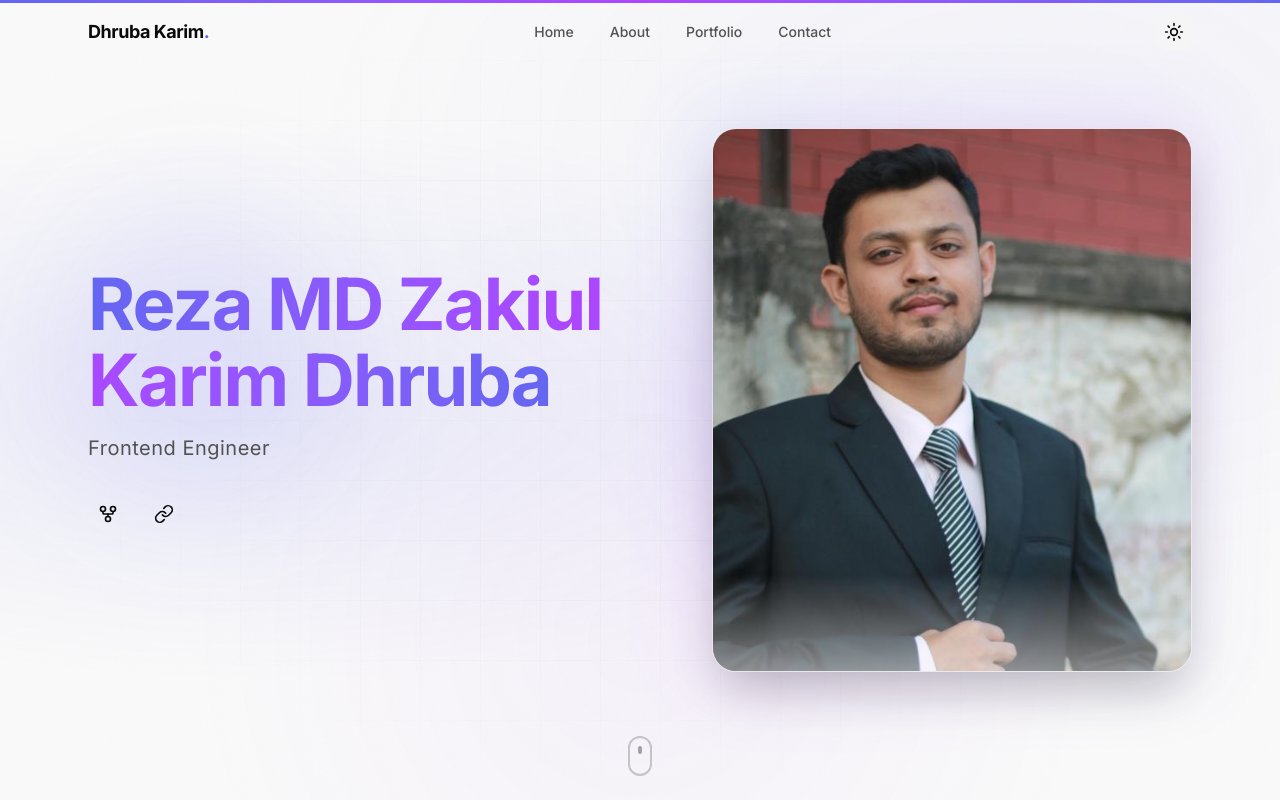
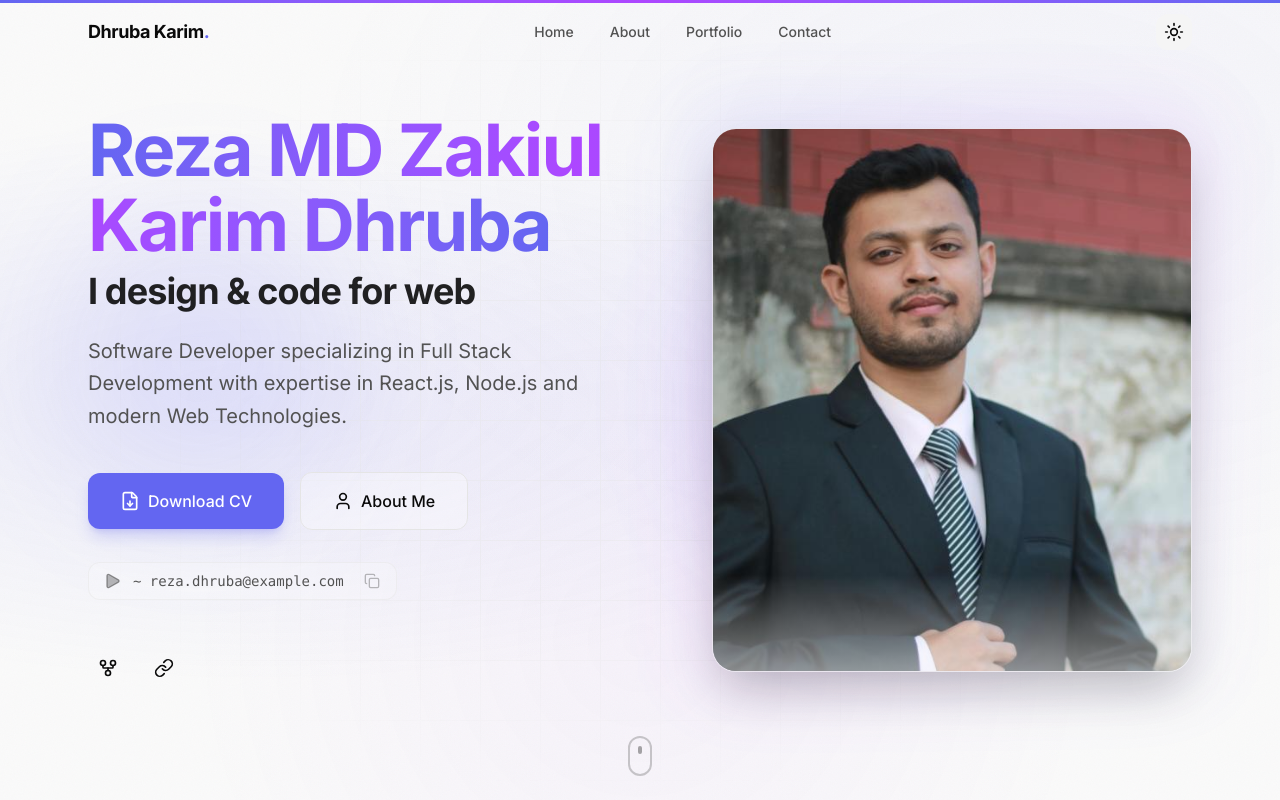
Before and after one commit to zkDhruba/my-portfolio, a Next.js app: page / in a window 1280 px wide. Shown: the top 800 px of the page. Built offline with nearby package versions, Linux system fonts and the light colour scheme.

Commit message:
hero layout changes with some texts

```diff
--- a/src/components/sections/HeroSection.tsx
+++ b/src/components/sections/HeroSection.tsx
@@ -1,10 +1,11 @@
 "use client";
 
-import { motion, useScroll, useTransform } from "framer-motion";
-import { useRef } from "react";
+import { motion, useScroll, useTransform, AnimatePresence } from "framer-motion";
+import { useRef, useState } from "react";
 import Image from "next/image";
 import { personalInfo, socialLinks } from "@/data/portfolio";
-import { GitFork, Link as LinkIcon, Globe, AtSign } from "lucide-react";
+import { GitFork, Link as LinkIcon, Globe, AtSign, FileDown, User, Check, Copy, Triangle } from "lucide-react";
+import Button from "@/components/ui/Button";
 
 const socialIconMap: Record<string, React.ReactNode> = {
   github: <GitFork className="w-5 h-5" />,
@@ -15,6 +16,7 @@ const socialIconMap: Record<string, React.ReactNode> = {
 
 export default function HeroSection() {
   const ref = useRef<HTMLElement>(null);
+  const [copied, setCopied] = useState(false);
   const { scrollYProgress } = useScroll({
     target: ref,
     offset: ["start start", "end start"],
@@ -22,6 +24,22 @@ export default function HeroSection() {
 
   const backgroundY = useTransform(scrollYProgress, [0, 1], ["0%", "30%"]);
   const opacity = useTransform(scrollYProgress, [0, 0.5], [1, 0]);
+
+  const copyToClipboard = () => {
+    navigator.clipboard.writeText(personalInfo.email);
+    setCopied(true);
+    setTimeout(() => setCopied(false), 2000);
+  };
+
+  const handleAboutClick = (e: React.MouseEvent) => {
+    e.preventDefault();
+    const lenis = (window as any).lenis;
+    if (lenis) {
+      lenis.scrollTo("#about", { offset: -80 });
+    } else {
+      document.querySelector("#about")?.scrollIntoView({ behavior: "smooth" });
+    }
+  };
 
   return (
     <section
@@ -71,7 +89,7 @@ export default function HeroSection() {
         style={{ opacity }}
       >
         {/* Left Column — Text Content */}
-        <div className="order-2 lg:order-1">
+        <div className="order-2 lg:order-1 text-center lg:text-left">
           {/* Name */}
           <motion.h1
             initial={{ opacity: 0, y: 30 }}
@@ -81,40 +99,106 @@ export default function HeroSection() {
               delay: 0.2,
               ease: [0.21, 0.47, 0.32, 0.98],
             }}
-            className="text-4xl sm:text-5xl lg:text-6xl xl:text-7xl font-bold tracking-tight leading-[1.05] text-text-primary"
+            className="text-4xl sm:text-5xl lg:text-6xl xl:text-7xl font-bold tracking-tight leading-[1.05] text-text-primary mb-2"
           >
             <span className="bg-gradient-to-r from-accent via-purple-500 to-accent bg-clip-text text-transparent">
-            {personalInfo.name}
+              {personalInfo.name}
             </span>
-            {/* {personalInfo.name.split(" ").map((word, i) => (
-              <span key={i} className="block">
-                {i === 0 ? (
-                  word
-                ) : (
-                  <span className="bg-gradient-to-r from-accent via-purple-500 to-accent bg-clip-text text-transparent">
-                    {word}
-                  </span>
-                )}
-              </span>
-            ))} */}
           </motion.h1>
 
-          {/* Title / Role */}
+          {/* Headline */}
+          <motion.h2
+            initial={{ opacity: 0, y: 20 }}
+            animate={{ opacity: 1, y: 0 }}
+            transition={{ duration: 0.6, delay: 0.4 }}
+            className="text-2xl sm:text-3xl md:text-4xl font-bold tracking-tight text-text-primary/90 mt-2"
+          >
+            {personalInfo.headline}
+          </motion.h2>
+
+          {/* Subtext */}
           <motion.p
             initial={{ opacity: 0, y: 20 }}
             animate={{ opacity: 1, y: 0 }}
-            transition={{ duration: 0.6, delay: 0.4 }}
-            className="mt-4 text-lg md:text-xl text-text-secondary tracking-wide"
+            transition={{ duration: 0.6, delay: 0.6 }}
+            className="mt-6 text-base sm:text-lg md:text-xl text-text-secondary max-w-xl mx-auto lg:mx-0 leading-relaxed"
           >
-            {personalInfo.title}
+            {personalInfo.subtext}
           </motion.p>
 
-          {/* Social Icons Row */}
+          {/* Buttons Row */}
           <motion.div
             initial={{ opacity: 0, y: 20 }}
             animate={{ opacity: 1, y: 0 }}
-            transition={{ duration: 0.6, delay: 0.6 }}
-            className="mt-8 flex items-center gap-4"
+            transition={{ duration: 0.6, delay: 0.8 }}
+            className="mt-10 flex flex-col sm:flex-row items-center justify-center lg:justify-start gap-4"
+          >
+            <Button
+              variant="primary"
+              size="lg"
+              href="/resume.pdf"
+              className="w-full sm:w-auto px-8"
+            >
+              <FileDown className="w-5 h-5" />
+              Download CV
+            </Button>
+            <Button
+              variant="outline"
+              size="lg"
+              href="#about"
+              onClick={handleAboutClick}
+              className="w-full sm:w-auto px-8 bg-surface/30 backdrop-blur-sm"
+            >
+              <User className="w-5 h-5" />
+              About Me
+            </Button>
+          </motion.div>
+
+          {/* Email Terminal Prompt */}
+          <motion.div
+            initial={{ opacity: 0, y: 20 }}
+            animate={{ opacity: 1, y: 0 }}
+            transition={{ duration: 0.6, delay: 1.0 }}
+            className="mt-8 flex justify-center lg:justify-start"
+          >
+            <button
+              onClick={copyToClipboard}
+              className="group relative flex items-center gap-3 px-4 py-2 rounded-xl border border-border/50 bg-surface/20 backdrop-blur-sm hover:border-accent/40 transition-all duration-300"
+            >
+              <Triangle className="w-4 h-4 text-text-secondary/60 fill-text-secondary/40 rotate-90" />
+              <span className="text-sm font-mono text-text-secondary group-hover:text-text-primary transition-colors">
+                ~ {personalInfo.email}
+              </span>
+              <div className="ml-2">
+                {copied ? (
+                  <Check className="w-4 h-4 text-green-500" />
+                ) : (
+                  <Copy className="w-4 h-4 text-text-secondary/40 group-hover:text-accent transition-colors" />
+                )}
+              </div>
+
+              {/* Tooltip */}
+              <AnimatePresence>
+                {copied && (
+                  <motion.span
+                    initial={{ opacity: 0, y: 10, scale: 0.9 }}
+                    animate={{ opacity: 1, y: -45, scale: 1 }}
+                    exit={{ opacity: 0, y: 10, scale: 0.9 }}
+                    className="absolute left-1/2 -translate-x-1/2 px-3 py-1 rounded-lg bg-accent text-white text-xs font-medium shadow-lg pointer-events-none"
+                  >
+                    Copied!
+                  </motion.span>
+                )}
+              </AnimatePresence>
+            </button>
+          </motion.div>
+
+          {/* Social Icons Row (Moved below features) */}
+          <motion.div
+            initial={{ opacity: 0, y: 20 }}
+            animate={{ opacity: 1, y: 0 }}
+            transition={{ duration: 0.6, delay: 1.2 }}
+            className="mt-12 flex items-center justify-center lg:justify-start gap-4"
           >
             {socialLinks.map((link) => (
               <a
--- a/src/data/portfolio.ts
+++ b/src/data/portfolio.ts
@@ -36,9 +36,9 @@ export const personalInfo = {
   name: "Reza MD Zakiul Karim Dhruba",
   shortName: "Dhruba Karim",
   title: "Frontend Engineer",
-  headline: "Frontend Engineer crafting fast, scalable web experiences",
+  headline: "I design & code for web",
   subtext:
-    "I build pixel-perfect, performant web applications with modern technologies. Passionate about clean code, design systems, and delivering exceptional user experiences.",
+    "Software Developer specializing in Full Stack Development with expertise in React.js, Node.js and modern Web Technologies.",
   bio: [
     "I'm a frontend engineer with a passion for building products that are fast, accessible, and beautiful. I specialize in React, Next.js, and TypeScript, and I love turning complex problems into simple, elegant solutions.",
     "When I'm not coding, you'll find me exploring new technologies, contributing to open source, or refining my craft. I believe in continuous learning and pushing the boundaries of what's possible on the web.",
```
